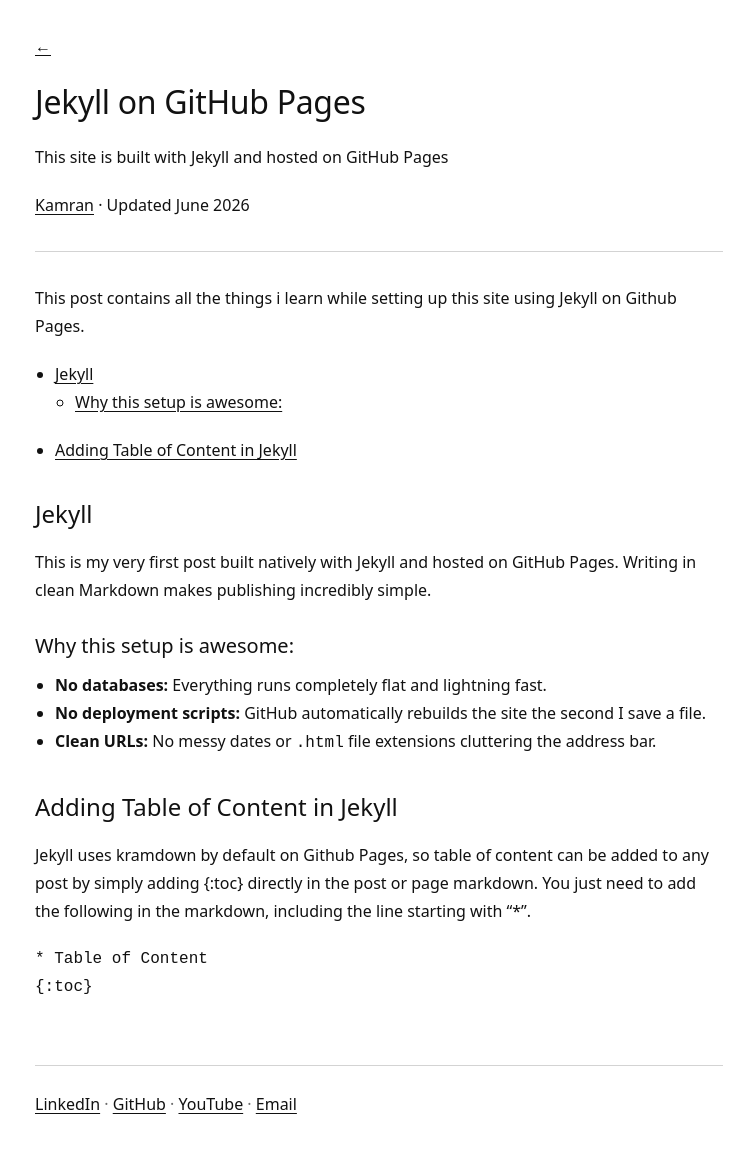
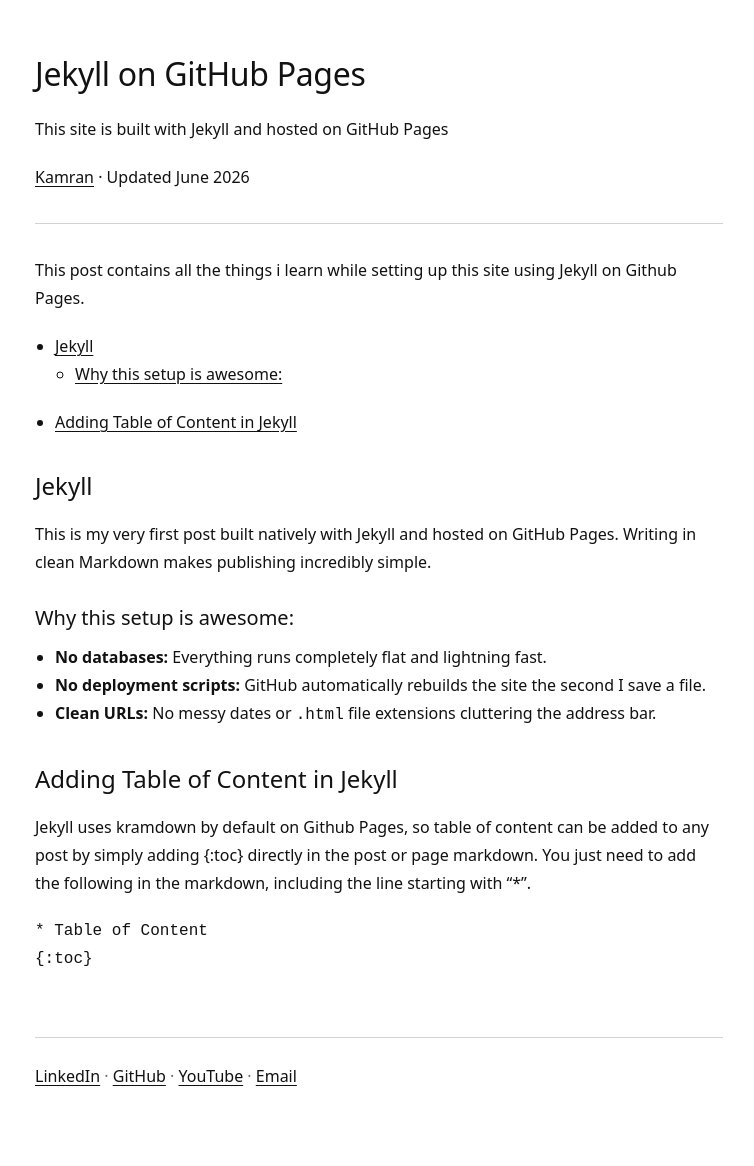
Before and after one commit to fyikamran/fyikamran.github.io, a Jekyll site: the page built from _posts/2026-05-29-welcome-to-my-site.md, in a window 1280 px wide. Shown: the whole page, without its empty margins (261-1015 px from the left). Built offline with Jekyll 4.4.1, drawn with Linux system fonts in a browser that asks for light colours; after the commit the page ends 1138 px from its top, so only the background shows below that.

Commit message:
Refactor post.html layout by removing line break
Removed unnecessary line break in post layout.

```diff
--- a/_layouts/post.html
+++ b/_layouts/post.html
@@ -12,9 +12,8 @@
 <body>
   <main id="main-content">
     <article>
-
       <header>
-        <a href="/" rel="home">&larr;</a><h1>{{ page.title }}</h1>
+        <h1>{{ page.title }}</h1>
         {% if page.description %}
           <p class="lede">{{ page.description }}</p>
         {% endif %}
```
